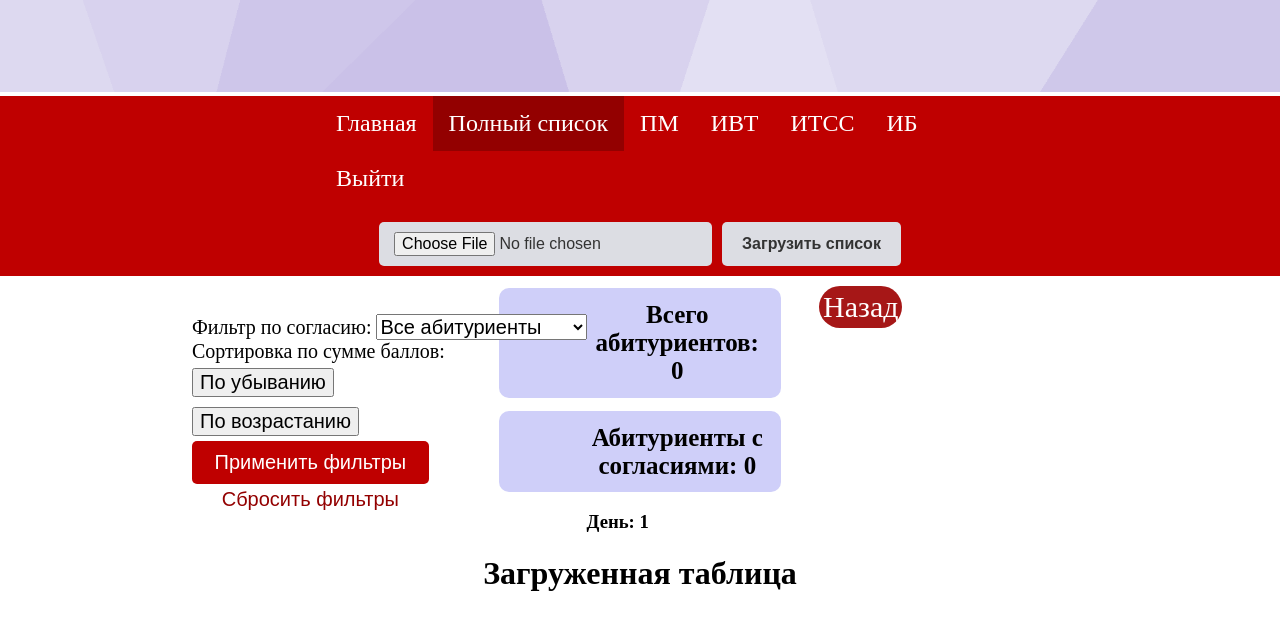
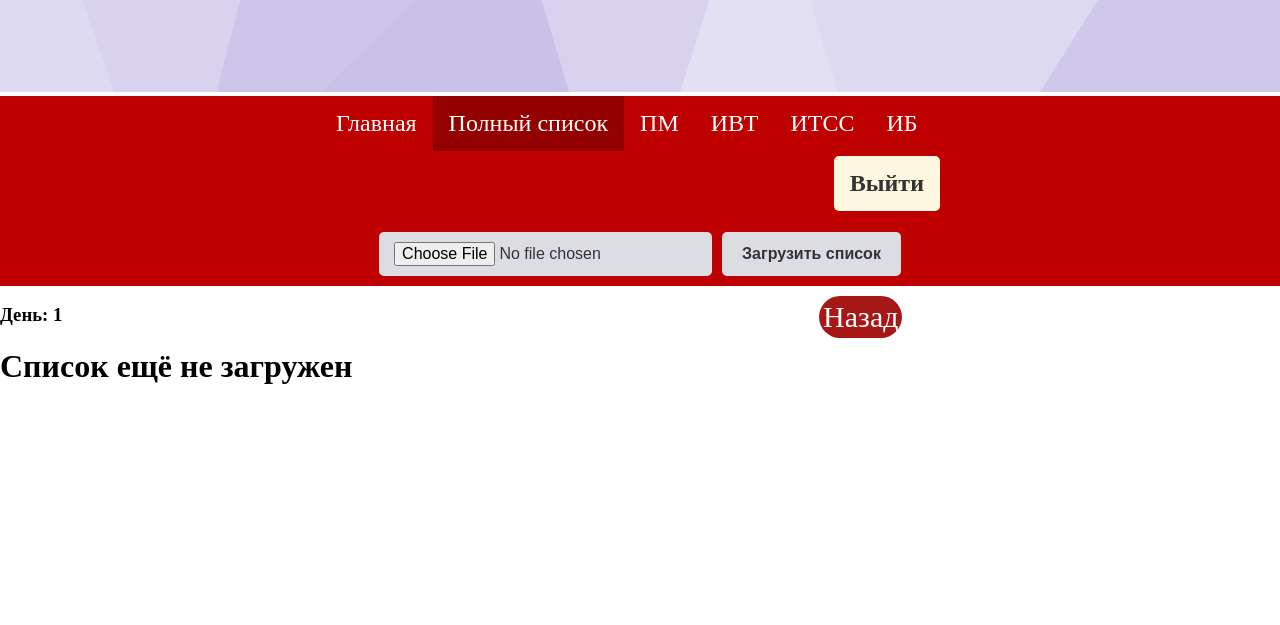
Before and after one commit to Koulmi/PREDPROFOLIMPIADA, a Flask app: page /result in a window 1280 px wide. Shown: the top 625 px of the page. Run offline with Flask 3, Linux system fonts and the light colour scheme; a user stored in the database is signed in.

Commit message:
Update all.html

```diff
--- a/templates/all.html
+++ b/templates/all.html
@@ -19,7 +19,7 @@
         <li class="left"><a href="{{ url_for('result_itss') }}">ИТСС</a></li>
         <li class="left"><a href="{{ url_for('result_ib') }}">ИБ</a></li>
             {% if current_user.is_authenticated %}
-                    <li class="left"><a href="{{ url_for('logout') }}">Выйти</a></li>
+                    <li class="logout-btn"><a href="{{ url_for('logout') }}">Выйти</a></li>
                 {% else %}
                     <li class="left"><a href="{{ url_for('login') }}">Войти</a></li>
                 {% endif %}
@@ -46,6 +46,11 @@
 <div class="return">
     <a href="{{ url_for('home') }}">Назад</a>
 </div>
+<div class="current-day-info">
+    <h3>День: {{ current_day }}</h3>
+</div>
+    {% if count > 0 %}
+
     <div class="aboveTable">
         <div class="filters">
         <div class="filter-group">
@@ -72,12 +77,12 @@
         <div>
     <h2 class="summary">Всего абитуриентов: {{ count }}</h2>
     <h2 class="summary">Абитуриенты с согласиями: {{ consent_count }}</h2>
+            <br>
+            <br>
+            <br>
         </div>
 
     </div>
-<div class="current-day-info">
-    <h3>День: {{ current_day }}</h3>
-</div>
 <h1 class="center">Загруженная таблица</h1>
     <div class="table">
         {{ table | safe }}
@@ -85,7 +90,7 @@
 <script>
        let originalRows = null;
 let currentConsentFilter = 'all';
-let currentSortDirection = null;
+let currentSortDirection = 'desc';
 
 document.addEventListener('DOMContentLoaded', function() {
     const table = document.querySelector('table');
@@ -210,10 +215,13 @@ function updateTableHeader() {
 function resetFilters() {
     document.getElementById('consentFilter').value = 'all';
     currentConsentFilter = 'all';
-    currentSortDirection = null;
+    currentSortDirection = 'desc';
 
     applyFilters();
 }
     </script>
+{% else %}
+<h1 class="noData">Список ещё не загружен</h1>
+{% endif %}
 </body>
 </html>
```
